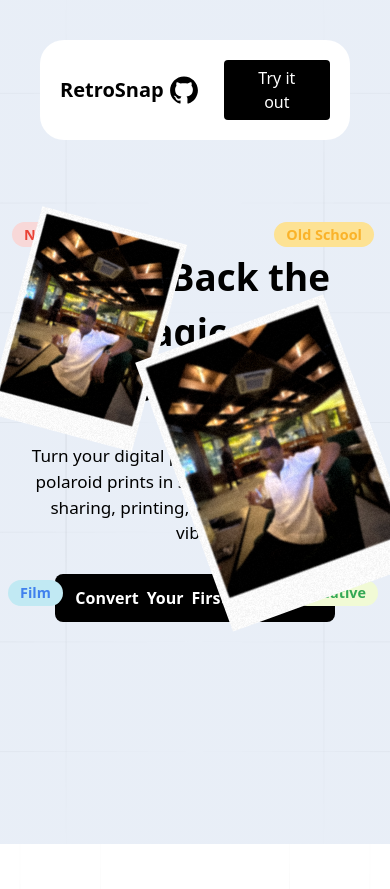
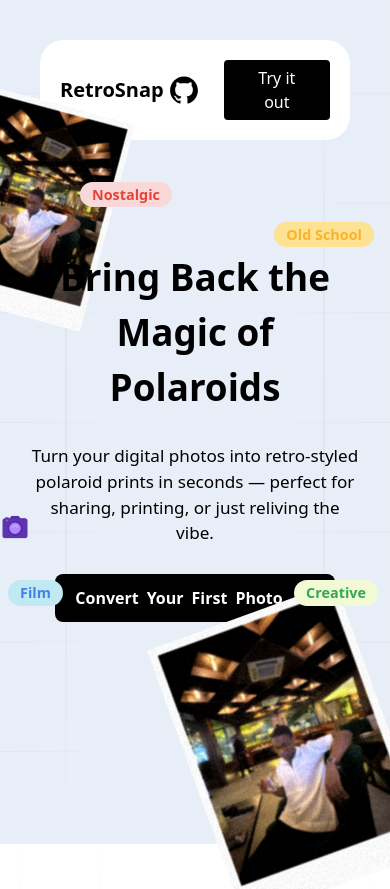
Before and after one commit to Yagazie-davidson/retro-snap, a Next.js app: page / in a window 390 px wide. Shown: the top 889 px of the page. Built offline with nearby package versions, Linux system fonts and the light colour scheme.

Commit message:
feat: new image and responsiveness

```diff
--- a/app/page.tsx
+++ b/app/page.tsx
@@ -60,7 +60,7 @@ export default function Home() {
 									delay: 0.3,
 									// ease: "easeOut",
 								}}
-								className="absolute top-0 left-3 md:left-64"
+								className="absolute z-40 -top-10 md:top-0  left-20 md:left-64"
 							>
 								<p className="bg-[#F8D8D8] text-[#EA4235] font-semibold px-3 py-0.5 rounded-2xl text-[0.9rem]">
 									Nostalgic
@@ -75,7 +75,7 @@ export default function Home() {
 									delay: 0.1,
 									// ease: "easeOut",
 								}}
-								className="absolute -bottom-96 md:-bottom-72 right-3 md:right-36"
+								className="absolute z-40 -bottom-96 md:-bottom-72 right-3 md:right-36"
 							>
 								<p className="bg-[#F1FAD5] text-[#33A854] font-semibold px-3 py-0.5 rounded-2xl text-[0.9rem]">
 									Creative
@@ -89,7 +89,7 @@ export default function Home() {
 									delay: 0.3,
 									// ease: "easeOut",
 								}}
-								className="absolute top-0 md:top-0 left-3 md:left-0"
+								className="absolute -top-30 md:top-0 -left-10 md:left-0"
 							>
 								<Image
 									src={"/pola.png"}
@@ -107,13 +107,31 @@ export default function Home() {
 									delay: 0.1,
 									// ease: "easeOut",
 								}}
-								className="absolute -bottom-96 md:-bottom-[42rem] right-3 md:right-0"
+								className="absolute -bottom-[42rem] md:-bottom-[42rem] right-0 md:right-0"
 							>
 								<Image
 									src={"/pola.png"}
 									alt="iimage"
 									width={200}
 									height={200}
+								/>
+							</motion.div>
+							<motion.div
+								initial={{ opacity: 0, y: 50 }}
+								whileInView={{ opacity: 1, y: 0 }}
+								viewport={{ once: true }}
+								transition={{
+									duration: 0.3,
+									delay: 0.3,
+									// ease: "easeOut",
+								}}
+								className="absolute -bottom-[20rem] md:-bottom-[32rem] left-0 md:left-72"
+							>
+								<Image
+									src={"/camera.png"}
+									alt="iimage"
+									width={30}
+									height={30}
 								/>
 							</motion.div>
 							<motion.div
@@ -138,7 +156,7 @@ export default function Home() {
 						initial={{ y: 50, opacity: 0 }} // Start from below with opacity 0
 						whileInView={{ y: 0, opacity: 1 }} // Move to its original position with opacity 1
 						transition={{ duration: 0.8, ease: "easeOut" }} // Smooth easing and longer duration
-						className="text-[2.3rem] px-[50px] md:text-[5rem] font-bold text-center md:px-[200px]"
+						className="text-[2.3rem] z-50 px-[50px] md:text-[5rem] font-bold text-center md:px-[200px]"
 					>
 						Bring Back the Magic of Polaroids
 					</motion.h1>
```
Also changed, not shown: public/camera.png (added).
